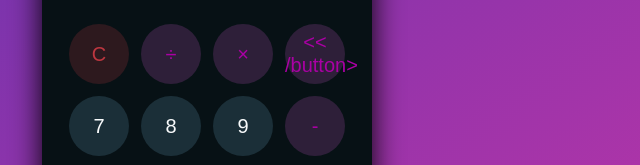
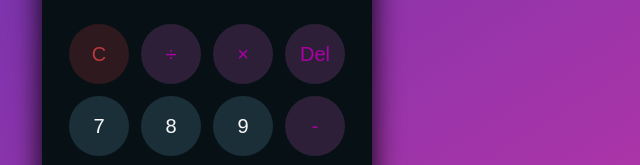
Before and after one commit to NILAY021/calculator, a plain HTML site: page index.html in a window 1280 px wide. Shown: the part 287-452 px from the top of the page, 433-1073 px from the left. Drawn offline with Linux system fonts and the light colour scheme.

Commit message:
index(del button) + DC(port: 5000)

```diff
--- a/index.html
+++ b/index.html
@@ -25,9 +25,7 @@
                         <td><button class="btn-operator" id="clear">C</button></td>
                         <td><button class="btn-operator" id="/">&divide;</button></td>
                         <td><button class="btn-operator" id="*">&times;</button></td>
-                        <td><button class="btn-operator" id="backspace">
-                                << /button>
-                        </td>
+                        <td><button class="btn-operator" id="backspace">Del</button></td>
                     </tr>
                     <tr>
                         <td><button class="btn-number" id="7">7</button></td>
```
Also changed, not shown: 1 other file.
